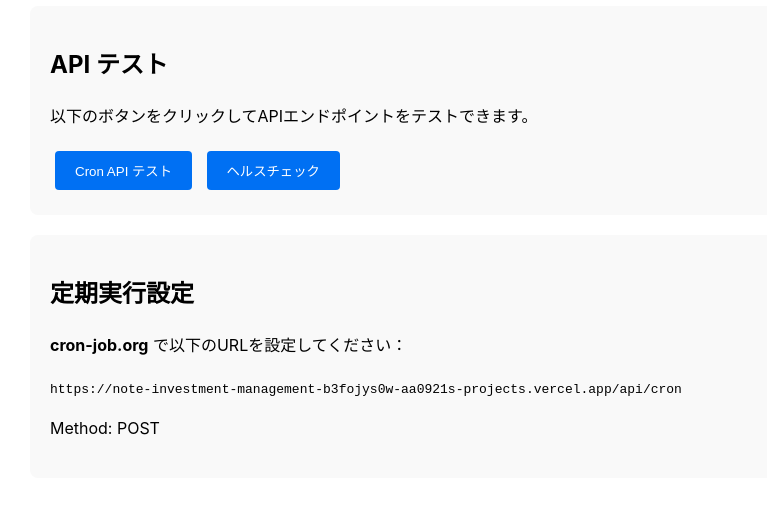
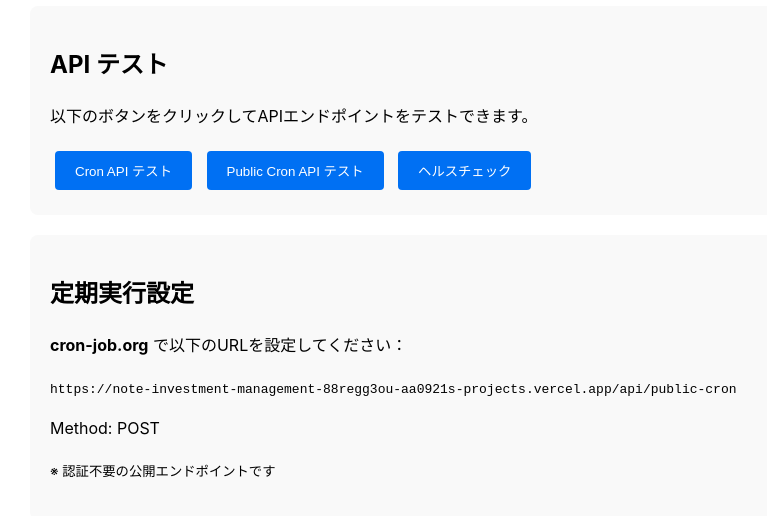
Before and after one commit to inada-ichirou/note-investment-management, a website: page public/index.html in a window 1280 px wide. Shown: the part 108-624 px from the top of the page, without its empty margins (210-977 px from the left). Drawn offline with Linux system fonts and the light colour scheme.

Commit message:
Add public cron test button

```diff
--- a/public/index.html
+++ b/public/index.html
@@ -51,6 +51,7 @@
         <p>以下のボタンをクリックしてAPIエンドポイントをテストできます。</p>
 
         <button onclick="testCron()">Cron API テスト</button>
+        <button onclick="testPublicCron()">Public Cron API テスト</button>
         <button onclick="testHealth()">ヘルスチェック</button>
 
         <div id="result"></div>
@@ -59,8 +60,9 @@
     <div class="container">
         <h2>定期実行設定</h2>
         <p><strong>cron-job.org</strong> で以下のURLを設定してください：</p>
-        <code>https://note-investment-management-b3fojys0w-aa0921s-projects.vercel.app/api/cron</code>
+        <code>https://note-investment-management-88regg3ou-aa0921s-projects.vercel.app/api/public-cron</code>
         <p>Method: POST</p>
+        <p><small>※ 認証不要の公開エンドポイントです</small></p>
     </div>
 
     <script>
@@ -88,6 +90,30 @@
             }
         }
 
+        async function testPublicCron() {
+            const resultDiv = document.getElementById('result');
+            resultDiv.innerHTML = 'Public Cron API テスト中...';
+
+            try {
+                const response = await fetch('/api/public-cron', {
+                    method: 'POST',
+                    headers: {
+                        'Content-Type': 'application/json'
+                    }
+                });
+
+                const data = await response.text();
+
+                if (response.ok) {
+                    resultDiv.innerHTML = `<div class="result">✅ Public Cron API 成功: ${data}</div>`;
+                } else {
+                    resultDiv.innerHTML = `<div class="result error">❌ Public Cron API 失敗 (${response.status}): ${data}</div>`;
+                }
+            } catch (error) {
+                resultDiv.innerHTML = `<div class="result error">❌ ネットワークエラー: ${error.message}</div>`;
+            }
+        }
+
         async function testHealth() {
             const resultDiv = document.getElementById('result');
             resultDiv.innerHTML = 'ヘルスチェック中...';
```
